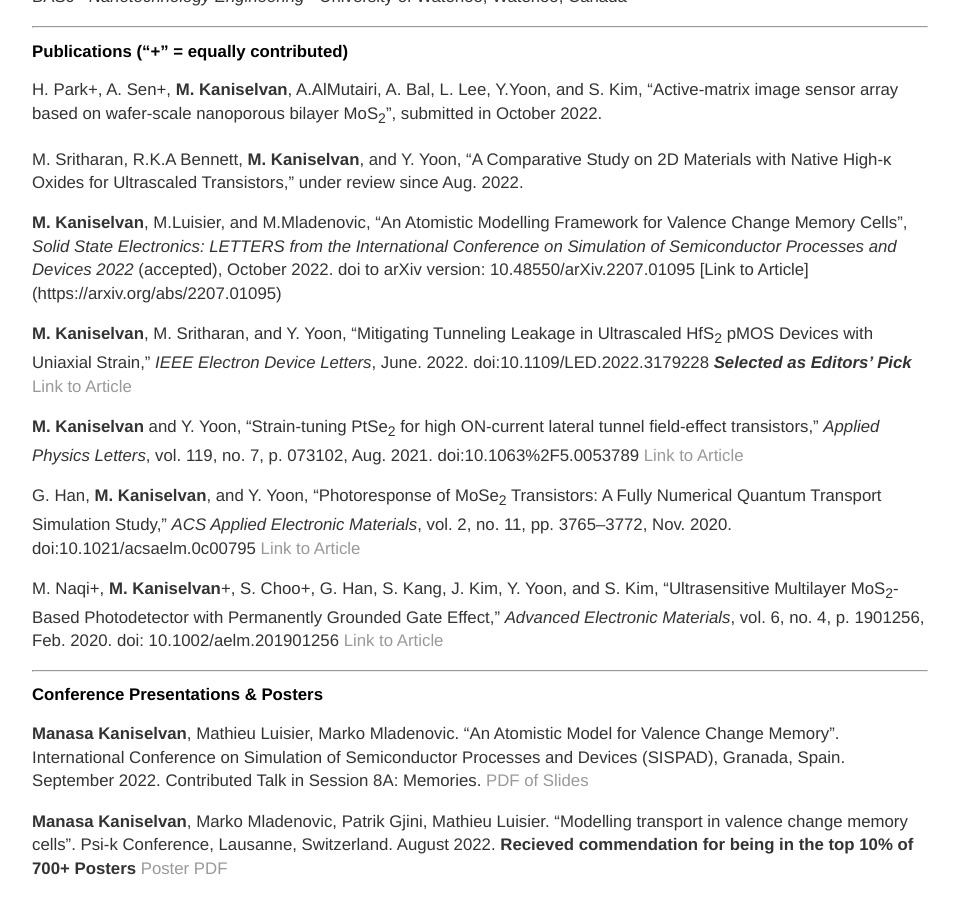
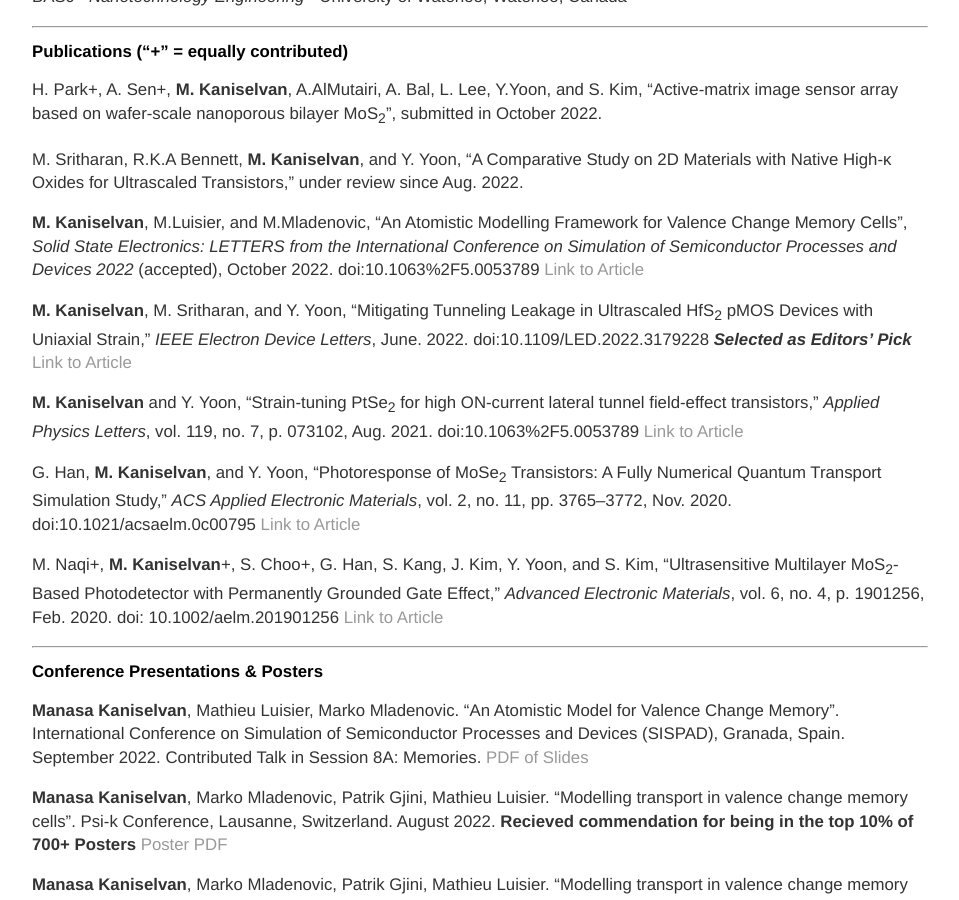
Before and after one commit to manasakani/manaskani.github.io, a Jekyll site: the page built from cv/index.md, in a window 1280 px wide and 900 px high, scrolled down 432 px. Shown: the whole window, without its empty margins (160-1119 px from the left). Built offline with Jekyll 4.4.1, drawn with Linux system fonts in a browser that asks for light colours.

Commit message:
Update index.md

```diff
--- a/cv/index.md
+++ b/cv/index.md
@@ -33,7 +33,7 @@ H. Park+, A. Sen+, **M. Kaniselvan**, A.AlMutairi, A. Bal, L. Lee, Y.Yoon, and S
 
 M. Sritharan, R.K.A Bennett, **M. Kaniselvan**, and Y. Yoon, “A Comparative Study on 2D Materials with Native High-κ Oxides for Ultrascaled Transistors,” under review since Aug. 2022.
 
-**M. Kaniselvan**, M.Luisier, and M.Mladenovic, "An Atomistic Modelling Framework for Valence Change Memory Cells", _Solid State Electronics: LETTERS from the International Conference on Simulation of Semiconductor Processes and Devices 2022_ (accepted), October 2022. doi to arXiv version: 10.48550/arXiv.2207.01095 [Link to Article] (https://arxiv.org/abs/2207.01095)
+**M. Kaniselvan**, M.Luisier, and M.Mladenovic, "An Atomistic Modelling Framework for Valence Change Memory Cells", _Solid State Electronics: LETTERS from the International Conference on Simulation of Semiconductor Processes and Devices 2022_ (accepted), October 2022. doi:10.1063%2F5.0053789 [Link to Article](https://arxiv.org/abs/2207.01095)
 
 **M. Kaniselvan**, M. Sritharan, and Y. Yoon, “Mitigating Tunneling Leakage in Ultrascaled HfS<sub>2</sub> pMOS Devices with Uniaxial Strain,” _IEEE Electron Device Letters_, June. 2022. doi:10.1109/LED.2022.3179228 _**Selected as Editors' Pick**_ [Link to Article](https://ieeexplore.ieee.org/document/9785648)
 
```
